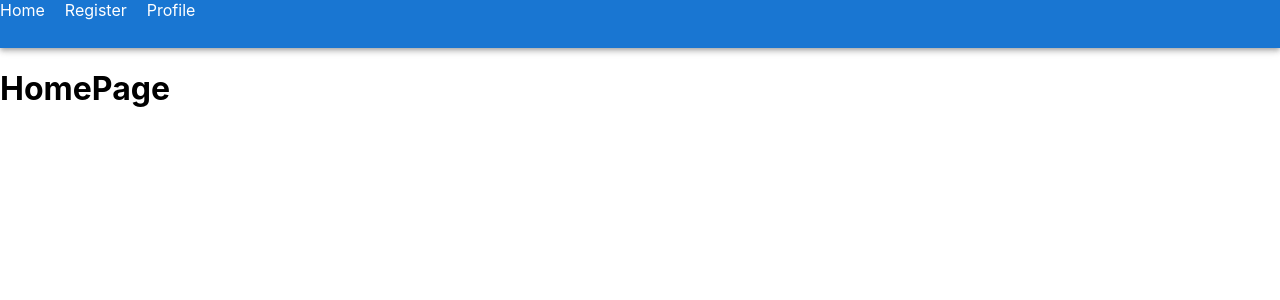
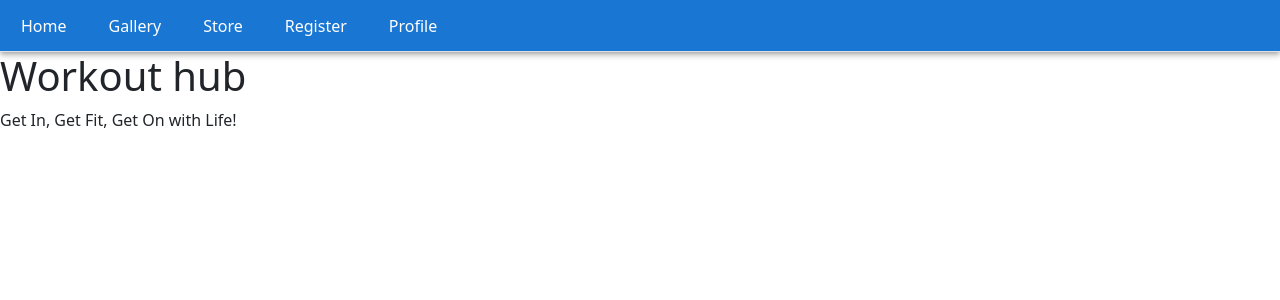
Before and after one commit to kharteyash/project-frontend, a React (Create React App) app: page / in a window 1280 px wide. Shown: the top 300 px of the page. Built offline with nearby package versions, Linux system fonts and the light colour scheme.

Commit message:
dashboard, new links and store

```diff
--- /dev/null
+++ b/src/templates/Dashboard.js
@@ -0,0 +1,17 @@
+import React from "react";
+export default function Dashboard() {
+  return (
+    <div>
+      Admin Dashboard
+      {/* things to show
+
+      1) no. of users registered in last 1 month
+      2) no. of items purchased
+      3) amount of money made
+
+       baaki aur kya chaiye daal do
+
+      */}
+    </div>
+  );
+}
--- /dev/null
+++ b/src/templates/Gallery.js
@@ -0,0 +1,11 @@
+import React from 'react'
+
+export default function Gallery() {
+
+//post api here
+  return (
+   <div>
+    Gallery images here
+   </div>
+  )
+}
--- a/src/templates/HomePage.js
+++ b/src/templates/HomePage.js
@@ -1,10 +1,15 @@
-import React from 'react'
+import React from "react";
+import "../templates/css/NavigationBar.css";
 
 export default function HomePage() {
   return (
     <div>
-       <h1>HomePage</h1>
+      <div className="">
+        <h1>Workout hub</h1>
+        <p>Get In, Get Fit, Get On with Life!</p>
+      </div>
 
+      {/* manasi pls decorate */}
     </div>
-  )
+  );
 }
--- a/src/templates/NavigationBar.js
+++ b/src/templates/NavigationBar.js
@@ -1,21 +1,65 @@
-import React from 'react';
-import { Link, BrowserRouter as Router, Route, Switch, Routes } from 'react-router-dom';
-import { AppBar, Tab, Tabs, Typography } from '@mui/material';
-import RegistrationForm from './RegistrationForm';
-import ProfilePage from './ProfilePage';
-import HomePage from './HomePage';
-import LoginPage from './LoginPage';
-import '../templates/css/NavigationBar.css'
+import React from "react";
+import {
+  Link,
+  BrowserRouter as Router,
+  Route,
+  Switch,
+  Routes,
+} from "react-router-dom";
+import { AppBar, Tab, Tabs, Typography } from "@mui/material";
+import RegistrationForm from "./RegistrationForm";
+import ProfilePage from "./ProfilePage";
+import HomePage from "./HomePage";
+import LoginPage from "./LoginPage";
+import "../templates/css/NavigationBar.css";
+import Dashboard from "./Dashboard";
+import AddImages from "./admin-pages/AddImages";
+import AddProducts from "./admin-pages/AddProducts";
+import ViewOrders from "./admin-pages/ViewOrders";
+import Gallery from "./Gallery";
+import ProductStore from "./ProductStore";
+import "bootstrap/dist/css/bootstrap.css";
 
 export default function NavigationBar() {
+  //fetch user details api here
+
+  const logoutUser = () => {
+    //write logic when api is complete
+  };
+
   return (
     <>
       <Router>
         <AppBar position="static">
           <Tabs aria-label="navigation tabs" className="nav-tabs">
-        <Link to="/" className="nav-link">Home</Link>
-        <Link to="/register" className="nav-link">Register</Link>
-        <Link to="/profile" className="nav-link">Profile</Link>
+            <Link to="/" className="nav-link">
+              Home
+            </Link>
+            <Link to="/gallery" className="nav-link">
+              Gallery
+            </Link>
+            <Link to="/store" className="nav-link">
+              Store
+            </Link>
+            <Link to="/register" className="nav-link">
+              Register
+            </Link>
+            <Link to="/profile" className="nav-link">
+              Profile
+            </Link>
+            {/* {user?.role === 'admin' ? <>
+        <Link to="/add-images" classname="nav-link">Add Images</Link>
+        <Link to="/add-products" classname="nav-link">Add Products</Link>   uncomment this when fetch user api is called and change the key from user?.role to which comes from the api
+        <Link to="/view-orders" classname="nav-link">View Orders</Link>
+        <Link to="/register" classname="nav-link">Generate Admin</Link>   when admin wants to add other people as admins
+        </>
+        : <></>
+  } */}
+            {/* {user?.loggedIn ? <Link to="/" className="nav-link" onClick="logoutUser     ithe put api call karaychi jyat user ch login status logged out hoil">
+              Logout
+            </Link>
+            : <></>}
+            */}
           </Tabs>
         </AppBar>
         <Routes>
@@ -23,6 +67,12 @@ export default function NavigationBar() {
           <Route path="/register" element={<RegistrationForm />} />
           <Route path="/profile" element={<ProfilePage />} />
           <Route path="/login" element={<LoginPage />} />
+          <Route path="/dashboard" element={<Dashboard />} />
+          <Route path="/add-images" element={<AddImages />} />
+          <Route path="/add-products" element={<AddProducts />} />
+          <Route path="/view-orders" element={<ViewOrders />} />
+          <Route path="/gallery" element={<Gallery />} />
+          <Route path="/store" element={<ProductStore />} />
         </Routes>
       </Router>
     </>
--- /dev/null
+++ b/src/templates/ProductStore.js
@@ -0,0 +1,41 @@
+import React, { useEffect, useState } from "react";
+
+export default function ProductStore() {
+  // call fake api and make outline of the store
+  const [data, setdata] = useState([]);
+  const fetchApi = async () => {
+    const response = await fetch("https://fakestoreapi.com/products/");
+    const result = await response.json();
+    setdata(result);
+  };
+  useEffect(() => {
+    fetchApi();
+  });
+
+  return (
+    <div>
+      <div className="d-flex flex-wrap justify-content-center align-items-center">
+        {data.map((value, index) => {
+          return (
+            <div
+              className="card m-3"
+              style={{ width: "18rem", height: "700px" }}
+            >
+              {/* change height and style when real api is called */}
+              <img
+                className="img-fluid"
+                src={value.image}
+                alt="Card image cap"
+              />
+              <div className="card-body">
+                <h5 className="card-title">{value.title}</h5>
+                <p className="card-text">{value.price}</p>
+                <a className="btn btn-primary">Add to Cart</a>
+              </div>
+            </div>
+          );
+        })}
+      </div>
+    </div>
+  );
+}
--- /dev/null
+++ b/src/templates/admin-pages/AddImages.js
@@ -0,0 +1,9 @@
+import React from 'react'
+
+export default function AddImages() {
+  return (
+    <div>
+        <input type="file" />
+    </div>
+  )
+}
--- /dev/null
+++ b/src/templates/admin-pages/AddProducts.js
@@ -0,0 +1,7 @@
+import React from 'react'
+
+export default function AddProducts() {
+  return (
+    <div>AddProducts</div>
+  )
+}
--- /dev/null
+++ b/src/templates/admin-pages/ViewOrders.js
@@ -0,0 +1,7 @@
+import React from 'react'
+
+export default function ViewOrders() {
+  return (
+    <div>ViewOrders</div>
+  )
+}
--- a/src/templates/css/NavigationBar.css
+++ b/src/templates/css/NavigationBar.css
@@ -7,6 +7,8 @@
     text-decoration: none;
     color: inherit;
     margin-right: 20px;
+    margin-left: 20px;
+    line-height: 50px;
   }
 
   .nav-link:last-child {
```
Lines whose indentation alone changed are shown as unchanged.
